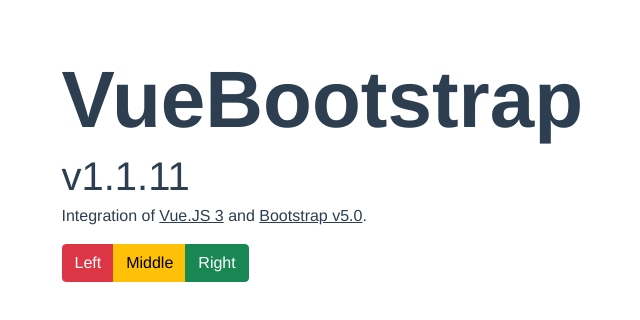
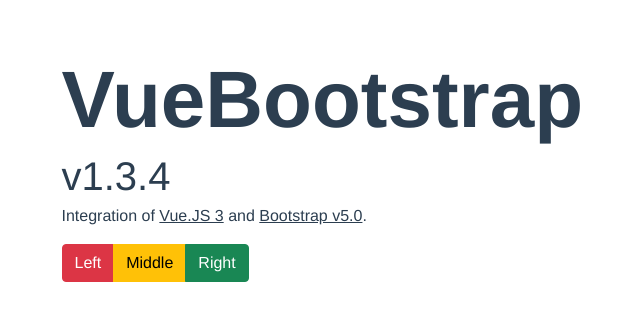
Before and after one commit to bellanov/vue-bootstrap, a Vue app: page / in a window 1280 px wide. Shown: the top 320 px of the page, without its empty margins (33-673 px from the left). Built offline with nearby package versions, Linux system fonts and the light colour scheme.

Commit message:
Fixed incorrect application version

```diff
--- a/package.json
+++ b/package.json
@@ -1,6 +1,6 @@
 {
   "name": "vue-bootstrap",
-  "version": "1.3.3",
+  "version": "1.3.4",
   "private": true,
   "scripts": {
     "serve": "vue-cli-service serve",
--- a/src/App.vue
+++ b/src/App.vue
@@ -1,5 +1,5 @@
 <template>
-  <HelloWorld title="VueBootstrap" version="v1.1.11"/>
+  <HelloWorld title="VueBootstrap" version="v1.3.4"/>
 </template>
 
 <script>
```
